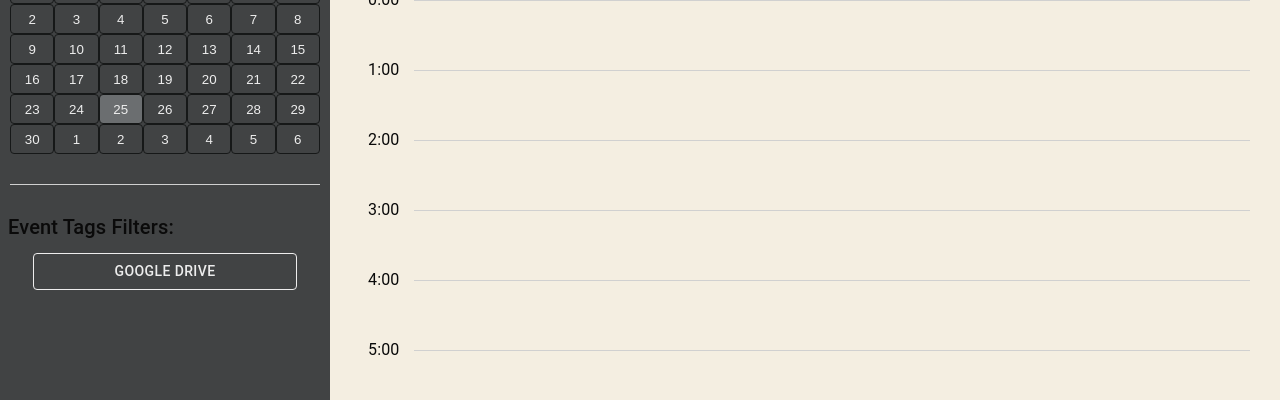
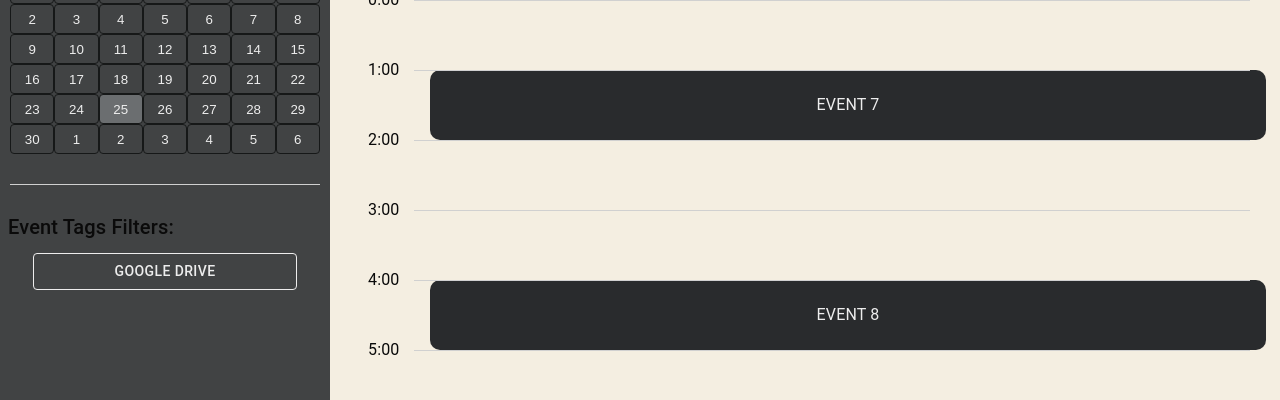
Before and after one commit to JiaJucode/SmartSchedular, a Next.js app in the folder frontend/ai_calendar/: page /calendar in a window 1280 px wide. Shown: the part 173-573 px from the top of the page. Built offline with nearby package versions, Linux system fonts and the light colour scheme.

Commit message:
complete day calendar page

```diff
--- a/frontend/ai_calendar/src/app/components/day.tsx
+++ b/frontend/ai_calendar/src/app/components/day.tsx
@@ -20,25 +20,60 @@ interface Event {
 const exampleEvents: Event[] = [
     {
         title: "Event 1",
-        startDateTime: new Date(2022, 2, 1, 9),
-        endDateTime: new Date(2022, 2, 1, 10),
+        startDateTime: new Date(2024, 9, 27, 9),
+        endDateTime: new Date(2024, 9, 27, 10),
         Tags: ["Google Drive"],
-        description: "Event 1 description",
+        description: "This is a test event",
     },
     {
         title: "Event 2",
-        startDateTime: new Date(2022, 2, 1, 14),
-        endDateTime: new Date(2022, 2, 1, 15),
+        startDateTime: new Date(2024, 9, 27, 12),
+        endDateTime: new Date(2024, 9, 27, 13),
         Tags: ["Google Drive"],
-        description: "Event 2 description",
+        description: "This is a test event",
     },
     {
         title: "Event 3",
-        startDateTime: new Date(2022, 2, 1, 17),
-        endDateTime: new Date(2022, 2, 1, 18),
+        startDateTime: new Date(2024, 9, 27, 15),
+        endDateTime: new Date(2024, 9, 27, 16),
         Tags: ["Google Drive"],
-        description: "Event 3 description",
+        description: "This is a test event",
     },
+    {
+        title: "Event 4",
+        startDateTime: new Date(2024, 9, 27, 18),
+        endDateTime: new Date(2024, 9, 27, 19),
+        Tags: ["Google Drive"],
+        description: "This is a test event",
+    },
+    {
+        title: "Event 5",
+        startDateTime: new Date(2024, 9, 27, 21),
+        endDateTime: new Date(2024, 9, 27, 22),
+        Tags: ["Google Drive"],
+        description: "This is a test event",
+    },
+    {
+        title: "Event 6",
+        startDateTime: new Date(2024, 9, 27, 23),
+        endDateTime: new Date(2024, 9, 28, 0),
+        Tags: ["Google Drive"],
+        description: "This is a test event",
+    },
+    {
+        title: "Event 7",
+        startDateTime: new Date(2024, 9, 28, 1),
+        endDateTime: new Date(2024, 9, 28, 2),
+        Tags: ["Google Drive"],
+        description: "This is a test event",
+    },
+    {
+        title: "Event 8",
+        startDateTime: new Date(2024, 9, 28, 4),
+        endDateTime: new Date(2024, 9, 28, 5),
+        Tags: ["Google Drive"],
+        description: "This is a test event",
+    }
 ];
 
 const DayComponent: React.FC<DayProps> = ({date, setDate}) => {
@@ -46,6 +81,8 @@ const DayComponent: React.FC<DayProps> = ({date, setDate}) => {
     const [isCreatingEvent, setIsCreatingEvent] = useState(false);
     const [eventStartTime, setEventStartTime] = useState(new Date());
     const [eventCreationAnchor, setEventCreationAnchor] = useState<null | HTMLElement>(null);
+
+    // TODO: Implement event fetching from backend
 
     const addToEvents = (title: string, startDateTime: Date,
         endDateTime: Date, description: string) => {
@@ -68,13 +105,40 @@ const DayComponent: React.FC<DayProps> = ({date, setDate}) => {
 		<Stack
         sx={{
             flexDirection: 'column',
-            alignItems: 'flex-end',
             height: '100%',
             overflowY: 'auto',
             width: '100%',
             marginTop: '10px',
             position: 'relative',
         }}>
+            {/* TODO: Implement smarter event placement */}
+            <Box sx={{
+                display: 'flex',
+                alignItems: 'flex-start',
+            }}>
+                {events.map((event, index) => (
+                    <Button
+                    key={index}
+                    sx={{
+                        marginTop: `${event.startDateTime.getHours() * 70 + 35}px`,
+                        marginLeft: '100px',
+                        width: '88%',
+                        height: `${(event.endDateTime.getHours() - event.startDateTime.getHours()) * 70}px`,
+                        backgroundColor: 'primary.main',
+                        zIndex: 1,
+                        position: 'absolute',
+                        alignItems: 'center',
+                        justifyContent: 'center',
+                        borderRadius: '10px',
+                    }}>
+                        <Typography sx={{ color: 'primary.contrastText', zIndex: 3}}>
+                            {event.title}
+                        </Typography>
+                    </Button>
+                ))}
+            </Box>
+
+
 			{Array.from({length: timeBlockCount}, (_, i) => (
                 <Box key={i}
                 sx={{
@@ -100,7 +164,7 @@ const DayComponent: React.FC<DayProps> = ({date, setDate}) => {
                             width: '88%',
                             marginTop: '35px',
                             position: 'absolute',
-                            zIndex: 1,
+                            zIndex: 2,
                         }} />
 
                         <Button variant='text'
```
